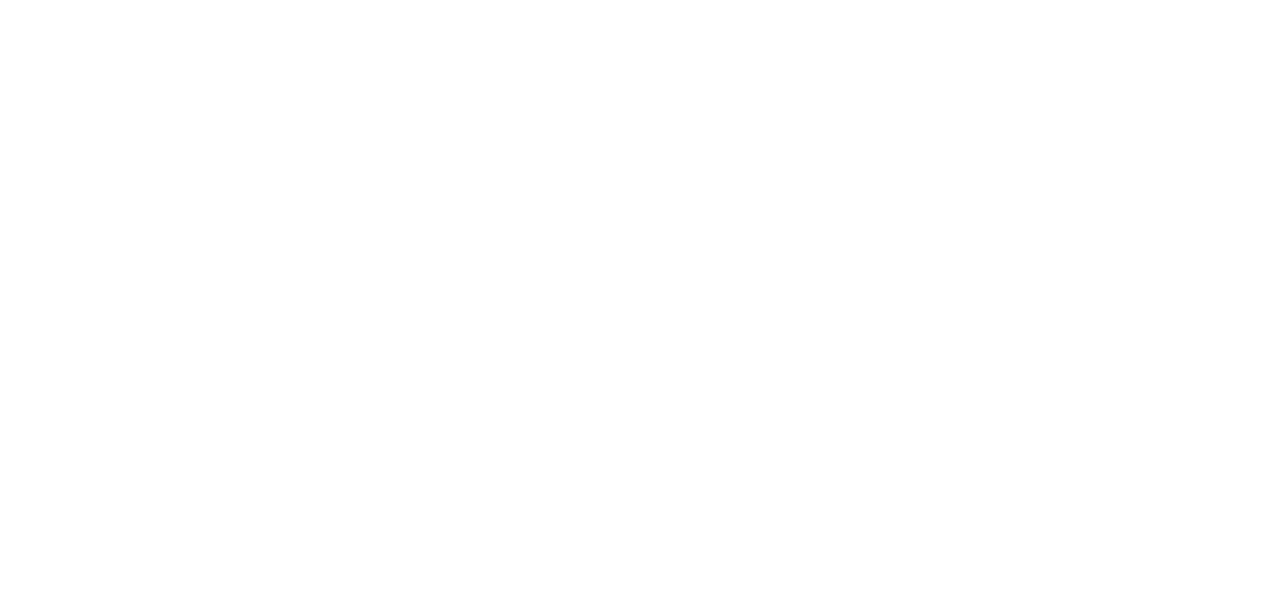
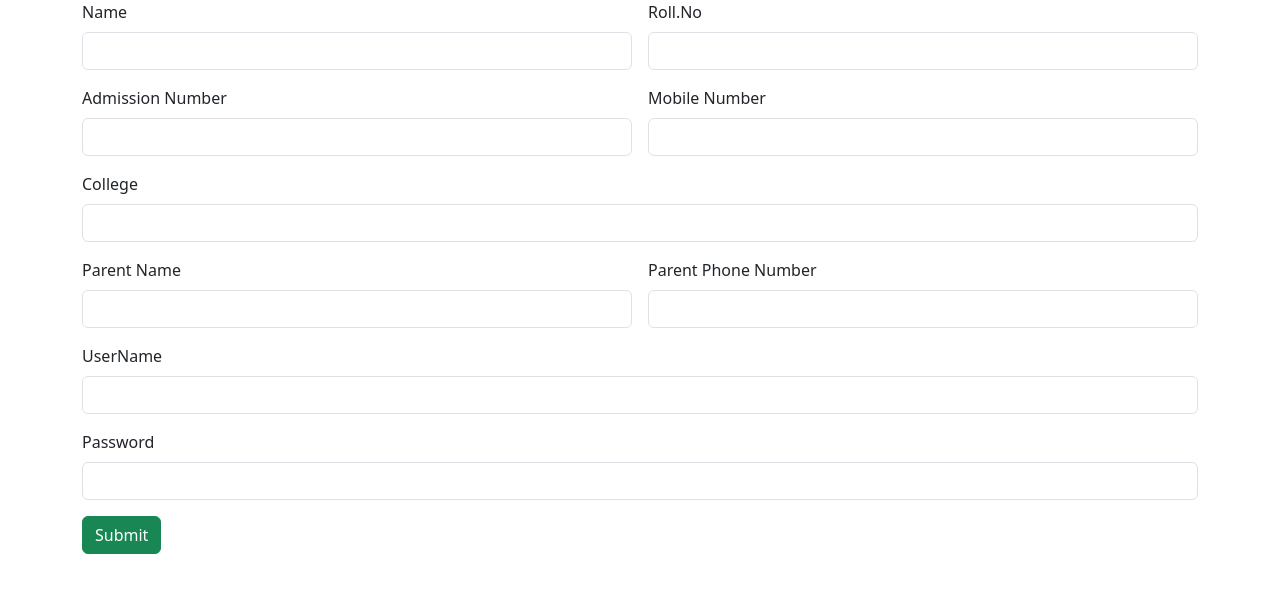
Before and after one commit to ArchanaPUdayan/StudentWebAp, a plain HTML site: page index.html in a window 1280 px wide. Drawn offline with nearby package versions, Linux system fonts and the light colour scheme.

Commit message:
studententry

```diff
--- a/index.html
+++ b/index.html
@@ -9,6 +9,61 @@
     <link href="https://cdn.jsdelivr.net/npm/bootstrap@5.3.0-alpha1/dist/css/bootstrap.min.css" rel="stylesheet" integrity="sha384-GLhlTQ8iRABdZLl6O3oVMWSktQOp6b7In1Zl3/Jr59b6EGGoI1aFkw7cmDA6j6gD" crossorigin="anonymous">
 </head>
 <body>
+    <div class="container">
+        <div class="row">
+            <div class="col col-12 col-sm-12 col-md-12 col-lg-12 col-xl-12 col-xxl-12">
+                <div class="row g-3">
+                    <div class="col col-12 col-sm-6 col-md-6 col-lg-6 col-xl-6 col-xxl-6">
+                        <label for="" class="form-label">Name</label>
+                <input type="text" class="form-control">
+                    </div>
+                    <div class="col col-12 col-sm-6 col-md-6 col-lg-6 col-xl-6 col-xxl-6">
+                        <label for="" class="form-label">Roll.No</label>
+                <input type="text" class="form-control">
+                    </div>
+                    <div class="col col-12 col-sm-6 col-md-6 col-lg-6 col-xl-6 col-xxl-6">
+                        <Label class="form-label">Admission Number</Label>
+                        <input type="text" class="form-control">
+
+                    </div>
+                    <div class="col col-12 col-sm-6 col-md-6 col-lg-6 col-xl-6 col-xxl-6">
+                        <label for="" class="form-label">Mobile Number</label>
+                        <input type="text" class="form-control">
+
+                    </div>
+                    <div class="col col-12 col-sm-12 col-md-12 col-lg-12 col-xl-12 col-xxl-12">
+                        <label for="" class="form-label">College</label>
+                        <input type="text" class="form-control">
+
+                    </div>
+                    <div class="col col-12 col-sm-6 col-md-6 col-lg-6 col-xl-6 col-xxl-6">
+                        <label for="" class="form-label">Parent Name</label>
+                        <input type="text" class="form-control">
+
+                    </div>
+                    <div class="col col-12 col-sm-6 col-md-6 col-lg-6 col-xl-6 col-xxl-6">
+                        <label for="" class="form-label">Parent Phone Number</label>
+                        <input type="text" class="form-control">
+
+                    </div>
+                    <div class="col col-12 col-sm-12 col-md-12 col-lg-12 col-xl-12 col-xxl-12">
+                        <label for="" class="form-label">UserName</label>
+                        <input type="text" class="form-control">
+
+                    </div>
+                    <div class="col col-12 col-sm-12 col-md-12 col-lg-12 col-xl-12 col-xxl-12">
+                        <label for="" class="form-label">Password</label>
+                        <input type="text" class="form-control">
+
+                    </div>
+                    <div class="col col-12 col-sm-12 col-md-12 col-lg-12 col-xl-12 col-xxl-12">
+                        <button class="btn btn-success">Submit</button>
+
+                    </div>
+                </div>
+            </div>
+        </div>
+    </div>
 
     <script src="https://cdn.jsdelivr.net/npm/bootstrap@5.3.0-alpha1/dist/js/bootstrap.bundle.min.js" integrity="sha384-w76AqPfDkMBDXo30jS1Sgez6pr3x5MlQ1ZAGC+nuZB+EYdgRZgiwxhTBTkF7CXvN" crossorigin="anonymous"></script>
 </body>
```
